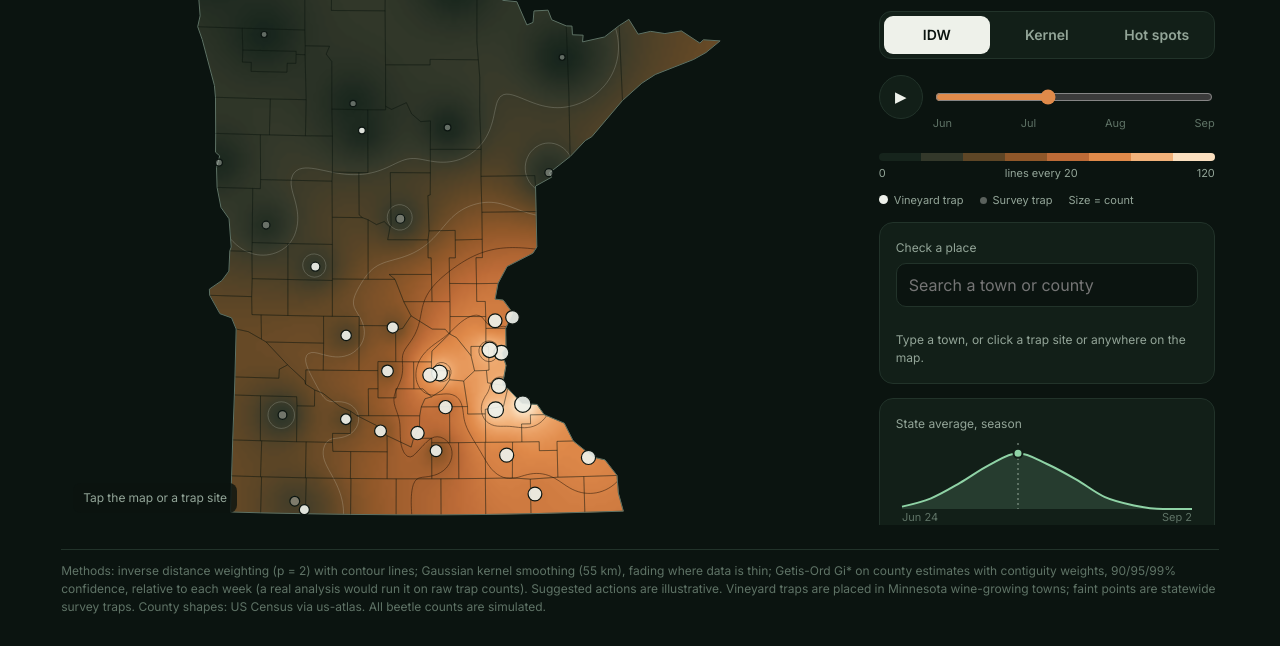
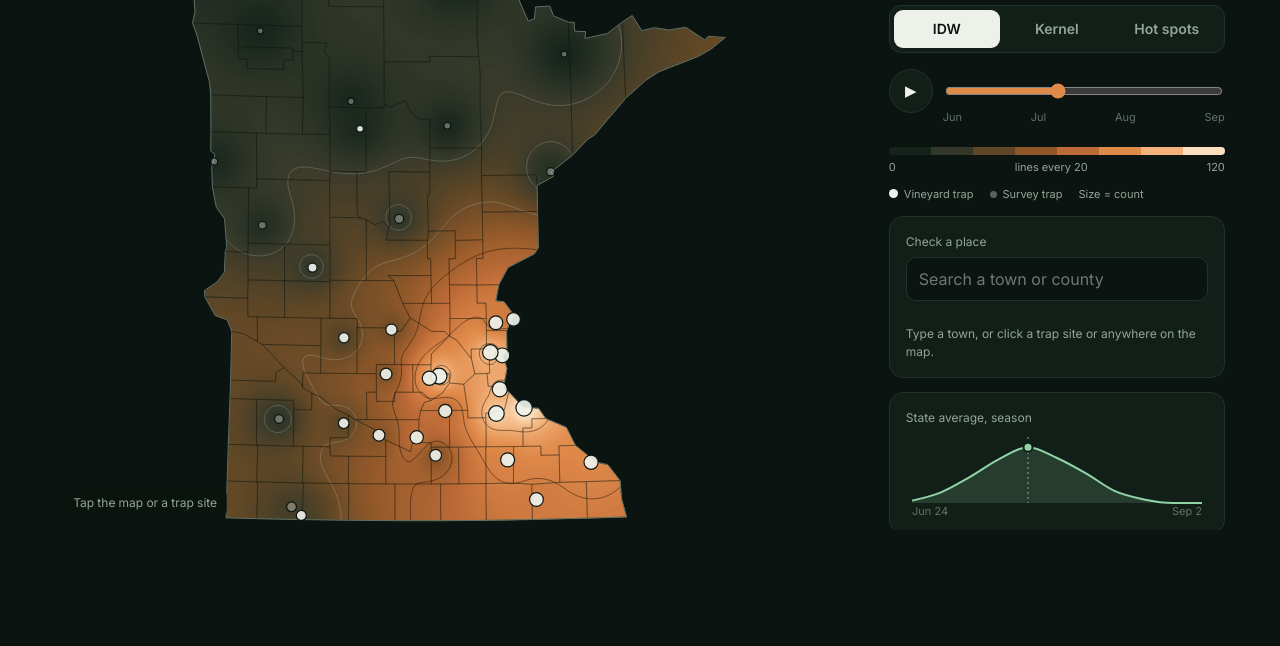
Before and after one commit to hellopokkilee-dotcom/mn-beetle-map, a plain HTML site: page index.html in a window 1280 px wide. Shown: the part 239-885 px from the top of the page. After the commit the page ends 800 px from the top, so only its background shows below. Drawn offline with nearby package versions, Linux system fonts and the light colour scheme.

Commit message:
One-screen layout, smoother playback

```diff
--- a/index.html
+++ b/index.html
@@ -8,14 +8,17 @@
 <style>
 :root{color-scheme:dark;--bg:#0b1410;--panel:#121f18;--line:#22332a;--ink:#eef1ea;--mute:#93a598;--dim:#5f7366;--cu:#e08a4a;--vine:#8fd3a6}
 *{box-sizing:border-box;min-width:0}
+html,body{height:100%}
 body{margin:0;background:var(--bg);color:var(--ink);font:15px/1.5 Inter,system-ui,sans-serif;overflow-x:clip}
-.app{display:grid;grid-template-columns:minmax(0,1fr) 340px;gap:24px;max-width:1260px;margin:0 auto;padding:clamp(14px,2.4vw,32px) max(4vw,16px)}
-.head{grid-column:1/-1;display:flex;justify-content:space-between;align-items:end;gap:16px;flex-wrap:wrap;border-bottom:1px solid var(--line);padding-bottom:16px}
+.app{display:grid;grid-template-columns:minmax(0,1fr) 340px;grid-template-rows:auto minmax(0,1fr);height:100vh;height:100dvh;gap:20px 24px;max-width:1320px;margin:0 auto;padding:clamp(14px,2.4vw,32px) max(4vw,16px)}
+.head{grid-column:1/-1;display:flex;justify-content:space-between;align-items:end;gap:16px;flex-wrap:wrap;border-bottom:1px solid var(--line);padding-bottom:14px}
+.mapcell{min-height:0;display:flex}
+details.about{font-size:12px;color:var(--dim);line-height:1.5}details.about summary{cursor:pointer;color:var(--mute);font-size:12px;padding:4px 0}
 h1{font:700 clamp(26px,3vw,36px)/1.05 "Inter Tight",sans-serif;margin:0;letter-spacing:-.01em}
 .kpis{display:flex;gap:28px}
 .kpi b{display:block;font:600 26px/1 "Inter Tight",sans-serif;font-variant-numeric:tabular-nums}
 .kpi span{font-size:12px;color:var(--mute)}
-.fig{position:relative;width:100%;height:clamp(420px,calc(100vh - 170px),860px)}
+.fig{position:relative;width:100%;height:100%;min-height:380px}
 .fig{overflow:hidden;border-radius:14px}.stage{position:absolute;inset:0;transform-origin:0 0;will-change:transform}
 .fig canvas,.fig svg{position:absolute;inset:0;width:100%;height:100%}
 .reset{position:absolute;right:12px;top:12px;min-height:40px;padding:0 14px;border-radius:999px;border:1px solid var(--line);background:rgba(11,20,16,.85);color:var(--ink);font:600 13px Inter,sans-serif;cursor:pointer}
@@ -34,7 +37,7 @@ input[type=range]{flex:1;accent-color:var(--cu);height:44px}
 .lg{display:flex;height:8px;border-radius:4px;overflow:hidden;margin-top:8px}
 .lgl{display:flex;justify-content:space-between;font-size:11px;color:var(--mute);margin-top:4px}
 .card{background:var(--panel);border:1px solid var(--line);border-radius:14px;padding:16px}
-.col{display:grid;gap:14px;align-content:start;max-height:clamp(420px,calc(100vh - 170px),860px);overflow-y:auto;scrollbar-width:thin;scrollbar-color:#22332a transparent;padding-right:4px}
+.col{display:grid;gap:14px;align-content:start;max-height:100%;overflow-y:auto;scrollbar-width:thin;scrollbar-color:#22332a transparent;padding-right:4px}
 .search{display:flex;gap:8px}
 .search input{flex:1;width:100%;font:16px Inter,sans-serif;min-height:44px;border-radius:10px;border:1px solid var(--line);background:var(--bg);color:var(--ink);padding:0 12px}
 .search button{min-height:44px;padding:0 14px;border-radius:10px;border:0;background:var(--cu);color:#1b0f06;font:600 14px Inter,sans-serif;cursor:pointer}
@@ -54,7 +57,7 @@ input[type=range]{flex:1;accent-color:var(--cu);height:44px}
 @media(hover:none){.hz{display:none}}
 .err{color:#f2a07a;font-size:13px;min-height:18px;margin:6px 0 0}
 .foot{grid-column:1/-1;font-size:12px;color:var(--dim);border-top:1px solid var(--line);padding-top:12px}
-@media(max-width:880px){.col{max-height:none;overflow:visible;padding-right:0}.fig{height:auto;aspect-ratio:.86}.app{grid-template-columns:minmax(0,1fr);gap:20px}.wk{font-size:40px}.kpis{gap:18px}.kpi b{font-size:22px}.read{font-size:11px}.reset{top:8px;right:8px}}
+@media(max-width:880px){.app{height:auto;grid-template-rows:none}.mapcell{display:block}.col{max-height:none;overflow:visible;padding-right:0}.fig{height:auto;aspect-ratio:.86}.app{grid-template-columns:minmax(0,1fr);gap:20px}.wk{font-size:40px}.kpis{gap:18px}.kpi b{font-size:22px}.read{font-size:11px}.reset{top:8px;right:8px}}
 </style>
 </head>
 <body>
@@ -63,7 +66,7 @@ input[type=range]{flex:1;accent-color:var(--cu);height:44px}
 <div><h1>Japanese beetle pressure, Minnesota</h1><p class="k" style="margin:6px 0 0">Simulated data · Shawn</p></div>
 <div class="kpis"><div class="kpi"><b id="k1">0</b><span>State average</span></div><div class="kpi"><b id="k2">0</b><span>Sites at 60+</span></div><div class="kpi"><b id="k3">0</b><span>Hot-spot counties (20+)</span></div></div>
 </div>
-<div>
+<div class="mapcell">
 <div class="fig" id="fig"><div class="stage" id="stage"><canvas id="cv"></canvas><svg id="ov" role="img" aria-label="Map of simulated beetle pressure across Minnesota"></svg></div><button class="reset" id="reset" type="button" hidden>Show all Minnesota</button><div class="read" id="read">Hover or click the map</div></div>
 </div>
 <div class="col">
@@ -80,8 +83,9 @@ input[type=range]{flex:1;accent-color:var(--cu);height:44px}
 <div id="locbody"><p class="k" style="margin:0">Type a town, or click a trap site or anywhere on the map.</p></div>
 </div>
 <div class="card"><p class="k">State average, season</p><div class="sp"><svg id="spv"></svg></div></div>
+<details class="about"><summary>About the methods</summary>Methods: inverse distance weighting (p = 2) with contour lines; Gaussian kernel smoothing (55 km), fading where data is thin; Getis-Ord Gi* on county estimates with contiguity weights, 90/95/99% confidence, relative to each week (a real analysis would run it on raw trap counts). Suggested actions are illustrative. Vineyard traps are placed in Minnesota wine-growing towns; faint points are statewide survey traps. County shapes: US Census via us-atlas. All beetle counts are simulated.</details>
 </div>
-<div class="foot">Methods: inverse distance weighting (p = 2) with contour lines; Gaussian kernel smoothing (55 km), fading where data is thin; Getis-Ord Gi* on county estimates with contiguity weights, 90/95/99% confidence, relative to each week (a real analysis would run it on raw trap counts). Suggested actions are illustrative. Vineyard traps are placed in Minnesota wine-growing towns; faint points are statewide survey traps. County shapes: US Census via us-atlas. All beetle counts are simulated.</div>
+
 </main>
 <script src="https://cdnjs.cloudflare.com/ajax/libs/d3/7.8.5/d3.min.js"></script>
 <script src="https://cdnjs.cloudflare.com/ajax/libs/topojson/3.0.2/topojson.min.js"></script>
@@ -118,7 +122,10 @@ const off=document.createElement('canvas'),octx=off.getContext('2d');const ST=3;
 const stage=document.getElementById('stage'),rb=document.getElementById('reset');
 const touch=matchMedia('(hover: none)').matches;
 function setProj(){const s=proj0.scale(),[a,b]=proj0.translate();proj=d3.geoConicEqualArea().parallels([43.5,49]).rotate([94,0]).scale(s*T.k).translate([a*T.k+T.x,b*T.k+T.y]);path=d3.geoPath(proj)}
-function buildGrid(){gw=Math.ceil(Wd/ST);gh=Math.ceil(Ht/ST);off.width=gw;off.height=gh;ll=new Array(gw*gh);
+const mk=document.createElement('canvas'),mctx=mk.getContext('2d',{willReadFrequently:true});let mask;
+function buildMask(){mk.width=Wd;mk.height=Ht;mctx.clearRect(0,0,Wd,Ht);mctx.beginPath();d3.geoPath(proj,mctx)(outline);mctx.fillStyle='#000';mctx.fill();mask=mctx.getImageData(0,0,Wd,Ht).data}
+const inMap=(x,y)=>{x=Math.round(x);y=Math.round(y);return x>=0&&y>=0&&x<Wd&&y<Ht&&mask[(y*Wd+x)*4+3]>0};
+function buildGrid(){buildMask();gw=Math.ceil(Wd/ST);gh=Math.ceil(Ht/ST);off.width=gw;off.height=gh;ll=new Array(gw*gh);
 for(let y=0;y<gh;y++)for(let x=0;x<gw;x++)ll[y*gw+x]=proj.invert([x*ST+ST/2,y*ST+ST/2]);
 const N=S.length;WI=new Float32Array(gw*gh*N);WK=new Float32Array(gw*gh*N);CA=new Float32Array(gw*gh);
 for(let i=0;i<gw*gh;i++){const p=ll[i];if(!p)continue;let si=0,sk=0,hit=-1;for(let j=0;j<N;j++){const k=km(p[0],p[1],S[j][1],S[j][2]);if(k<1)hit=j;const a=1/(k*k+1e-9),b=Math.exp(-(k*k)/(2*H*H));WI[i*N+j]=a;WK[i*N+j]=b;si+=a;sk+=b}
@@ -132,7 +139,8 @@ zb.extent([[0,0],[Wd,Ht]]).translateExtent([[0,0],[Wd,Ht]]);ov.call(zb);if(touch
 setProj();buildGrid();
 ov.selectAll('*').remove();ov.append('g').attr('id','cont');ov.append('g').attr('id','cty');ov.append('path').attr('id','out');ov.append('g').attr('id','sites');ov.append('g').attr('id','pin');
 render();if(pin)zoomTo(pin)}
-function render(){
+let lastWi=-1;
+function render(fast){
 const v=at(t),wi=Math.round(t);
 document.getElementById('wk').textContent=weeks[wi];document.getElementById('sl').value=wi;
 ctx.clearRect(0,0,Wd,Ht);let g=null;
@@ -141,8 +149,8 @@ else{const img=octx.createImageData(gw,gh),vals=new Float64Array(gw*gh);
 const N=S.length,Wm=m==='idw'?WI:WK,D=img.data;
 for(let i=0;i<gw*gh;i++){if(!ll[i])continue;let val=0;const o=i*N;for(let j=0;j<N;j++)val+=Wm[o+j]*v[j];vals[i]=val;const c=LUT[Math.max(0,Math.min(120,Math.round(val)))];D[i*4]=c.r;D[i*4+1]=c.g;D[i*4+2]=c.b;D[i*4+3]=m==='kern'?255*(.15+.85*CA[i]):255}
 octx.putImageData(img,0,0);ctx.save();ctx.beginPath();d3.geoPath(proj,ctx)(outline);ctx.clip();ctx.imageSmoothingEnabled=true;ctx.imageSmoothingQuality='high';ctx.drawImage(off,0,0,gw*ST,gh*ST);ctx.restore();
-const cs=d3.contours().size([gw,gh]).thresholds([20,40,60,80,100])(Array.from(vals));const tf=d3.geoPath(d3.geoTransform({point(x,y){this.stream.point(x*ST,y*ST)}}));
-d3.select('#cont').attr('clip-path','url(#clp)').selectAll('path').data(cs).join('path').attr('d',tf).attr('fill','none').attr('stroke',d=>d.value>=60?'rgba(27,15,6,.55)':'rgba(238,241,234,.22)').attr('stroke-width',.9)}
+if(fast){d3.select('#cont').selectAll('*').remove()}else{const cs=d3.contours().size([gw,gh]).thresholds([20,40,60,80,100])(Array.from(vals));const tf=d3.geoPath(d3.geoTransform({point(x,y){this.stream.point(x*ST,y*ST)}}));
+d3.select('#cont').attr('clip-path','url(#clp)').selectAll('path').data(cs).join('path').attr('d',tf).attr('fill','none').attr('stroke',d=>d.value>=60?'rgba(27,15,6,.55)':'rgba(238,241,234,.22)').attr('stroke-width',.9)}}
 if(!document.getElementById('clp')){ov.insert('defs',':first-child').append('clipPath').attr('id','clp').append('path')}d3.select('#clp path').attr('d',path(outline));
 d3.select('#cty').selectAll('path').data(counties).join('path').attr('d',path).attr('fill','none').attr('stroke','rgba(11,20,16,.5)').attr('stroke-width',.6);
 d3.select('#out').attr('d',path(outline)).attr('fill','none').attr('stroke','#5f7366').attr('stroke-width',1);
@@ -150,9 +158,9 @@ const sg=d3.select('#sites').selectAll('circle').data(S).join('circle');
 sg.attr('cx',d=>proj([d[1],d[2]])[0]).attr('cy',d=>proj([d[1],d[2]])[1]).attr('r',(d,i)=>(2.5+Math.sqrt(v[i])*.5)*Math.min(1,Wd/680)*(1+(T.k-1)*.12)).attr('stroke-width',1.2).attr('fill',d=>d[4]?'rgba(238,241,234,.35)':'rgba(238,241,234,.92)').attr('stroke','#0b1410');
 const pg=d3.select('#pin').selectAll('g').data(pin?[pin]:[]).join(e=>{const q=e.append('g');q.append('circle').attr('r',13).attr('fill','none').attr('stroke','#fbe0c0').attr('stroke-width',1.5).attr('opacity',.6);q.append('circle').attr('r',5).attr('fill','#fbe0c0').attr('stroke','#0b1410').attr('stroke-width',2);return q});
 pg.attr('transform',d=>`translate(${proj([d.lon,d.lat])})`);
-const gg=g||gi(v),avg=Math.round(d3.mean(v)),hot=gg.filter((c,i)=>c>=2&&idw(cent[i][0],cent[i][1],v)>=20).length;
-document.getElementById('k1').textContent=avg;document.getElementById('k2').textContent=v.filter(x=>x>=60).length;document.getElementById('k3').textContent=hot;
-legend();spark(wi);loc(v,wi)}
+const gg=g||(fast&&wi===lastWi?null:gi(v)),avg=Math.round(d3.mean(v)),hot=gg?gg.filter((c,i)=>c>=2&&idw(cent[i][0],cent[i][1],v)>=20).length:null;
+document.getElementById('k1').textContent=avg;document.getElementById('k2').textContent=v.filter(x=>x>=60).length;if(hot!==null)document.getElementById('k3').textContent=hot;
+if(!fast||wi!==lastWi){legend();spark(wi);loc(v,wi);lastWi=wi}}
 function legend(){const lg=document.getElementById('lg'),ll2=document.getElementById('lgl');
 if(m==='gi'){lg.innerHTML=['-3','-2','-1','0','1','2','3'].map(k=>`<span style="flex:1;background:${giC[k]}"></span>`).join('');ll2.innerHTML='<span>Cold spot 99%</span><span>Relative to this week</span><span>Hot spot 99%</span>'}
 else{lg.innerHTML=seq.map(c=>`<span style="flex:1;background:${c}"></span>`).join('');ll2.innerHTML=m==='kern'?'<span>0</span><span>faded = little data</span><span>120</span>':'<span>0</span><span>lines every 20</span><span>120</span>'}}
@@ -178,7 +186,7 @@ const nearSite=(x,y)=>{let bi=-1,bd=12;S.forEach((s,i)=>{const q=proj([s[1],s[2]
 ov.on('mouseleave',()=>{rd.style.left='12px';rd.style.top='';rd.style.bottom='12px';rd.innerHTML=idle});
 ov.on('mousemove',e=>{const[x,y]=d3.pointer(e);const fr=fig.getBoundingClientRect(),cx=e.clientX-fr.left,cy=e.clientY-fr.top;rd.style.bottom='auto';rd.style.left=Math.min(cx+14,Wd-270)+'px';rd.style.top=Math.max(cy-40,4)+'px';const si=nearSite(x,y);d3.select('#sites').selectAll('circle').attr('stroke',(d,i)=>i===si?'#e08a4a':'#0b1410').attr('stroke-width',(d,i)=>i===si?3:1.2);
 if(si>=0){rd.innerHTML=`${S[si][4]?'Survey trap':'Vineyard trap'} · <b>${S[si][0]}</b> · ${Math.round(at(t)[si])} beetles per trap per day`;return}
-const p=proj.invert([x,y]);if(!p||!d3.geoContains(outline,p)){rd.style.left='12px';rd.style.top='';rd.style.bottom='12px';rd.innerHTML=idle;return}
+const p=proj.invert([x,y]);if(!p||!inMap(x,y)){rd.style.left='12px';rd.style.top='';rd.style.bottom='12px';rd.innerHTML=idle;return}
 const v=at(t);const val=m==='kern'?kern(p[0],p[1],v)[0]:idw(p[0],p[1],v);rd.innerHTML=`${p[1].toFixed(2)}°N ${(-p[0]).toFixed(2)}°W · estimate <b>${Math.round(val)}</b>`});
 ov.on('click',e=>{const[x,y]=d3.pointer(e);const si=nearSite(touch?x+0:x,y);if(si>=0){setPin({n:S[si][0]+(S[si][4]?' survey trap':' vineyard trap'),lon:S[si][1],lat:S[si][2]});return}const p=proj.invert([x,y]);if(!p||!d3.geoContains(outline,p))return;
 const ci=counties.findIndex(f=>d3.geoContains(f,p));setPin({n:ci>=0?`Point in ${counties[ci].properties.n} County`:'Selected point',lon:p[0],lat:p[1]})});
@@ -199,7 +207,7 @@ document.getElementById('sf').addEventListener('submit',e=>e.preventDefault());
 document.querySelectorAll('.seg button').forEach(b=>b.addEventListener('click',()=>{m=b.dataset.m;document.querySelectorAll('.seg button').forEach(x=>x.setAttribute('aria-pressed',x===b));render()}));
 document.getElementById('sl').addEventListener('input',e=>{t=+e.target.value;render()});
 let raf=null,last=0;const pb=document.getElementById('play');
-const stepf=ts=>{if(!last)last=ts;t+=(ts-last)/1100;last=ts;if(t>10){t=0}render();raf=requestAnimationFrame(stepf)};
+const stepf=ts=>{if(!last)last=ts;t+=(ts-last)/1100;last=ts;if(t>10){t=0}render(true);raf=requestAnimationFrame(stepf)};
 const reduce=matchMedia('(prefers-reduced-motion: reduce)').matches;
 pb.addEventListener('click',()=>{if(raf){reduce?clearInterval(raf):cancelAnimationFrame(raf);raf=null;t=Math.round(t);render();pb.textContent='▶';pb.setAttribute('aria-label','Play');return}
 pb.textContent='❚❚';pb.setAttribute('aria-label','Pause');last=0;if(reduce){raf=setInterval(()=>{t=(Math.round(t)+1)%11;render()},900)}else raf=requestAnimationFrame(stepf)});
```
